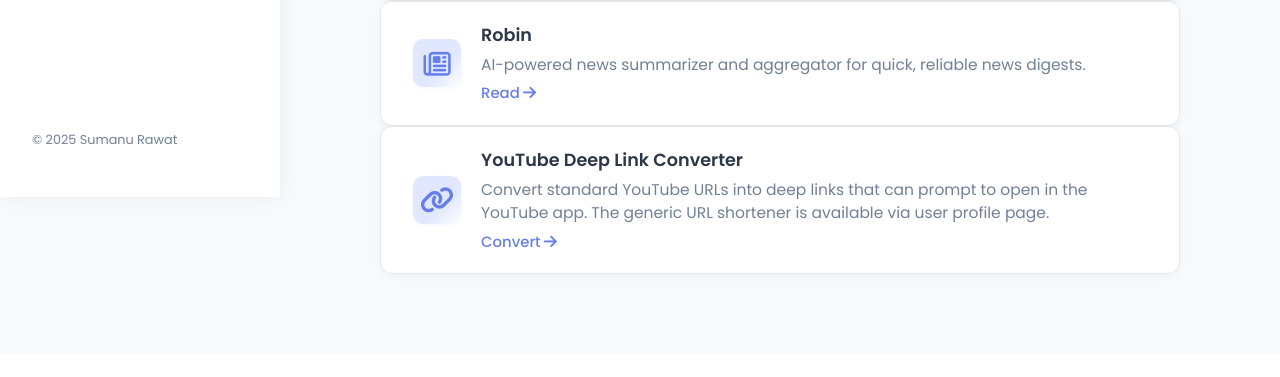
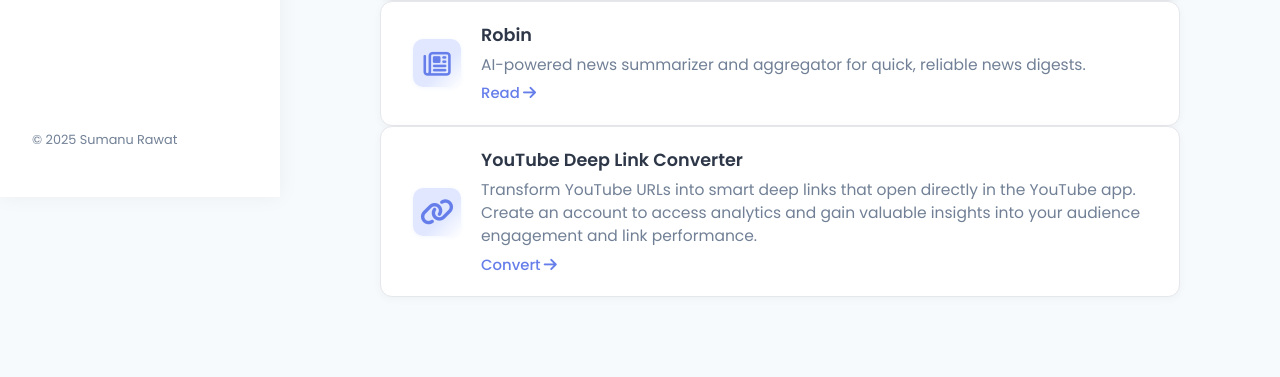
Before and after one commit to sumanurawat/phoenix, a Flask app: page / in a window 1280 px wide. Shown: the part 603-980 px from the top of the page. Before the commit the page ends 879 px from the top, so only its background shows below. Run offline with Flask 3, Linux system fonts and the light colour scheme.

Commit message:
update UI

```diff
--- a/templates/index.html
+++ b/templates/index.html
@@ -109,7 +109,7 @@
                                 </div>
                                 <div class="project-list-content">
                                     <div class="project-list-title">YouTube Deep Link Converter</div>
-                                    <div class="project-list-desc">Convert standard YouTube URLs into deep links that can prompt to open in the YouTube app. The generic URL shortener is available via user profile page.</div>
+                                    <div class="project-list-desc">Transform YouTube URLs into smart deep links that open directly in the YouTube app. Create an account to access analytics and gain valuable insights into your audience engagement and link performance.</div>
                                     <div class="project-list-cta">Convert <i class="fas fa-arrow-right"></i></div>
                                 </div>
                             </div>
```
